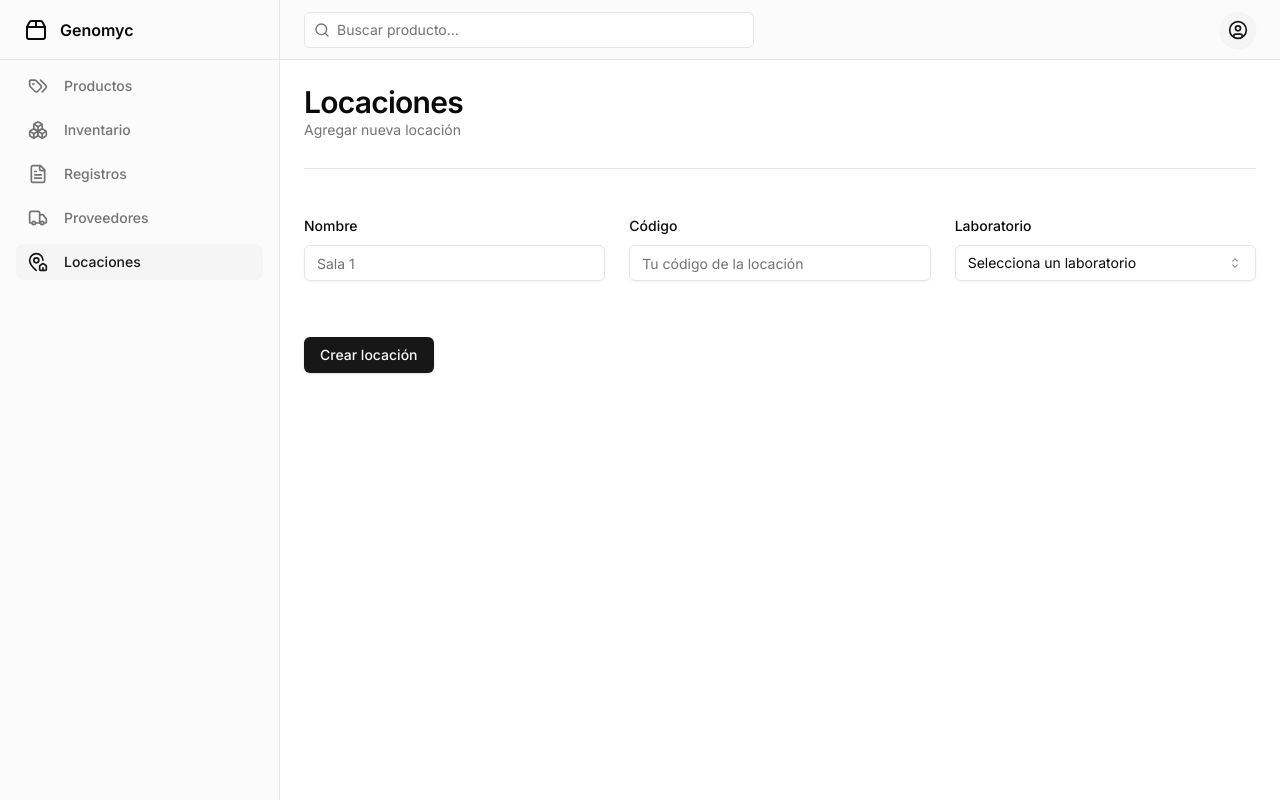
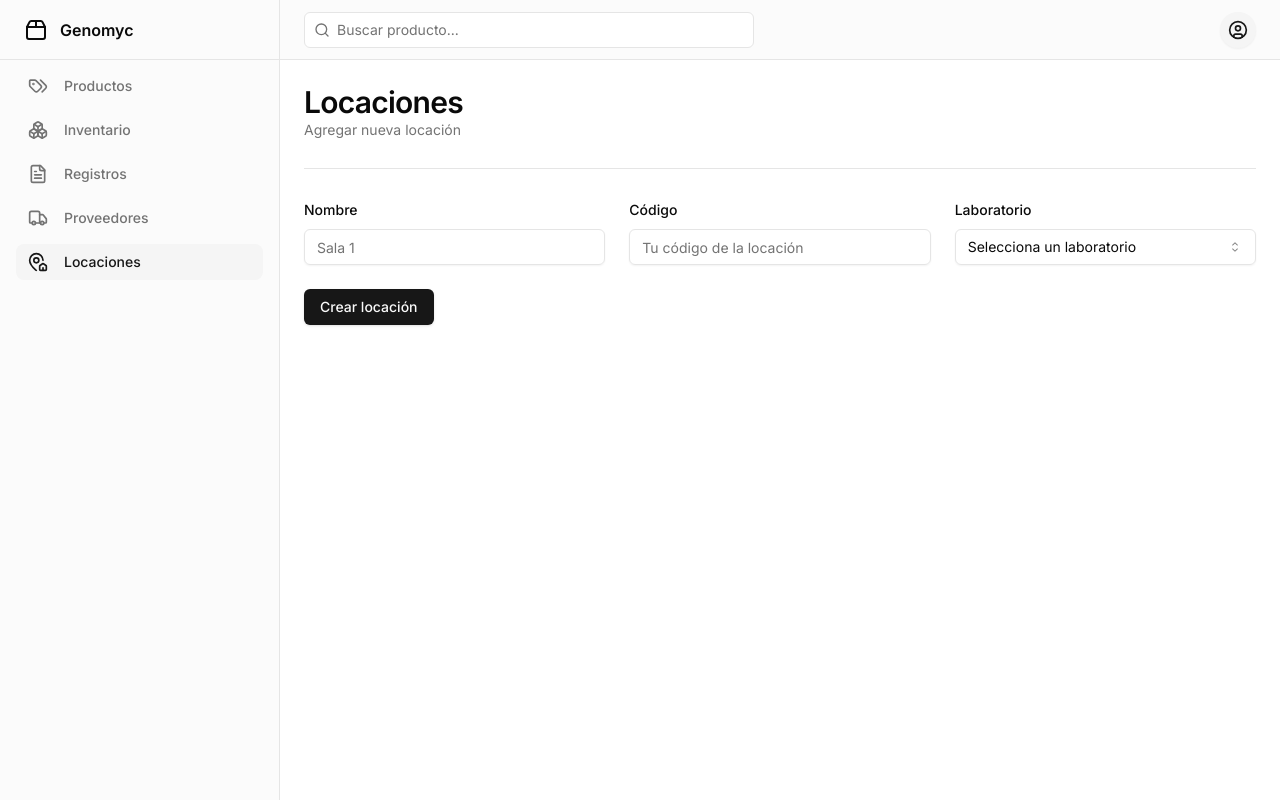
Before and after one commit to Chu2409/im, a Next.js app: page /locations/new in a window 1280 px wide. Built offline with nearby package versions, Linux system fonts and the light colour scheme.

Commit message:
Some changes to style in location form

```diff
--- a/core/locations/components/form.tsx
+++ b/core/locations/components/form.tsx
@@ -81,8 +81,8 @@ export const LocationForm = ({
 
   return (
     <Form {...form}>
-      <form onSubmit={form.handleSubmit(onSubmit)} className='space-y-8'>
-        <div className='grid gap-6 sm:grid-cols-2 lg:grid-cols-3 w-full mt-4 mb-6'>
+      <form onSubmit={form.handleSubmit(onSubmit)} className=''>
+        <div className='grid gap-6 sm:grid-cols-2 lg:grid-cols-3 w-full mb-6'>
           <FormField
             control={form.control}
             name='name'
```
